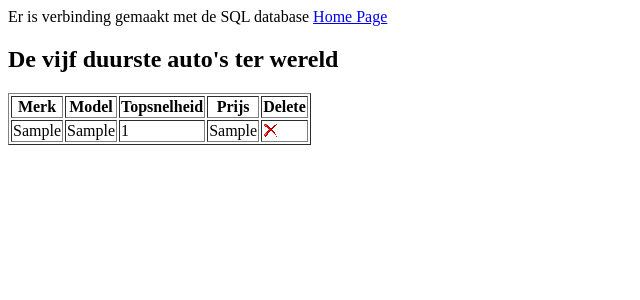
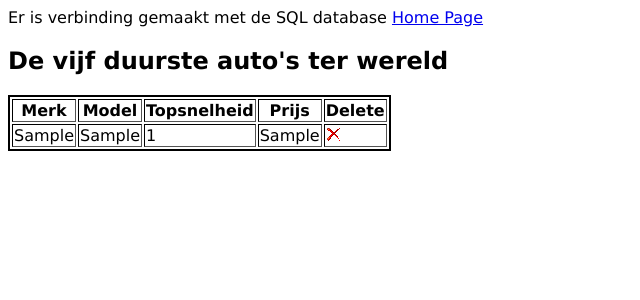
Before and after one commit to DylanoBoellaard/php-pdo-crud-toets, a PHP site: page /read.php in a window 1280 px wide. Shown: the top 300 px of the page, without its empty margins (0-640 px from the left). Run offline with PHP 8.4, Linux system fonts and the light colour scheme; tables that the repository leaves empty or names only in its code hold one stand-in row (values such as "Sample post").

Commit message:
Added basic styling

```diff
--- a/read.php
+++ b/read.php
@@ -63,10 +63,12 @@ foreach ($result as $info) {
     <meta http-equiv="X-UA-Compatible" content="IE=edge">
     <meta name="viewport" content="width=device-width, initial-scale=1.0">
     <title>php-pdo-crud-toets</title>
+    <link rel="stylesheet" href="style.css">
 </head>
 <body>
     <a href="index.php"> Home Page</a>
     <h2>De vijf duurste auto's ter wereld</h2>
+    <div class="container">
     <table border="1">
         <thead>
             <th>Merk</th>
@@ -79,5 +81,6 @@ foreach ($result as $info) {
             <?= $rows; ?>
         </tbody>
     </table>
+    </div>
 </body>
 </html>
--- a/style.css
+++ b/style.css
@@ -1,3 +1,7 @@
 body, html {
     font-family: Verdana, Geneva, Tahoma, sans-serif;
 }
+
+table {
+    border: solid 2px black;
+}
```
